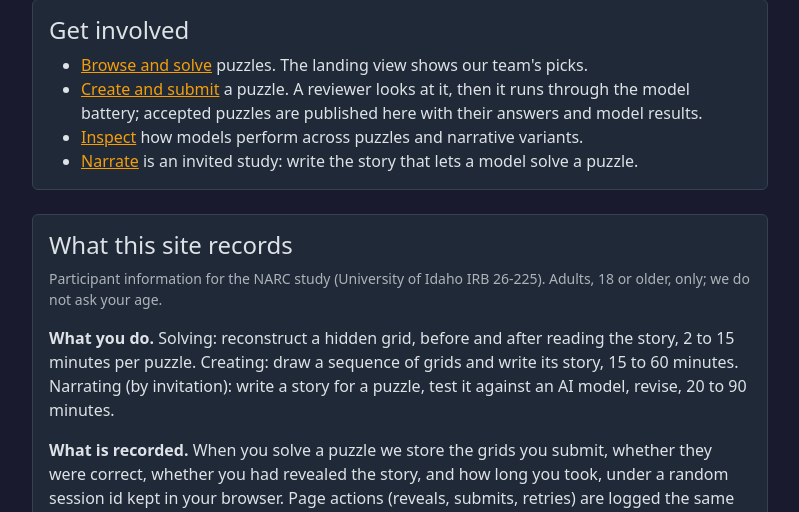
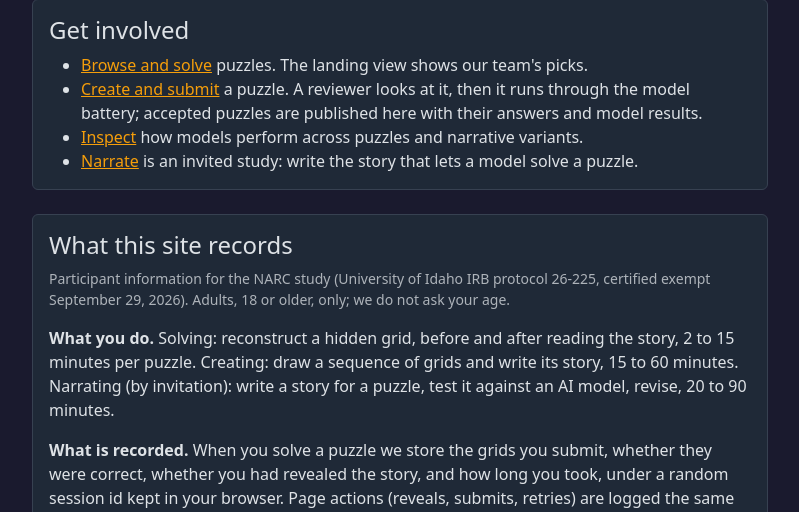
Before and after one commit to bertybaums/narc, a Flask app: page /about in a window 1280 px wide. Shown: the part 2471-2983 px from the top of the page, without its empty margins (240-1039 px from the left). Run offline with Flask 3, Linux system fonts and the light colour scheme; data that the repository does not hold is empty.

Commit message:
About: state the IRB exempt certification (protocol 26-225, September 29, 2026)
Co-Authored-By: Claude Fable 5.1 <noreply@anthropic.com>

```diff
--- a/templates/about.html
+++ b/templates/about.html
@@ -110,7 +110,7 @@
 <div class="card mb-4">
     <div class="card-body">
         <h4 id="records">What this site records</h4>
-        <p class="text-muted small">Participant information for the NARC study (University of Idaho IRB 26-225). Adults, 18 or older, only; we do not ask your age.</p>
+        <p class="text-muted small">Participant information for the NARC study (University of Idaho IRB protocol 26-225, certified exempt September 29, 2026). Adults, 18 or older, only; we do not ask your age.</p>
         <p><strong>What you do.</strong> Solving: reconstruct a hidden grid, before and after reading the story, 2 to 15 minutes per puzzle. Creating: draw a sequence of grids and write its story, 15 to 60 minutes. Narrating (by invitation): write a story for a puzzle, test it against an AI model, revise, 20 to 90 minutes.</p>
         <p><strong>What is recorded.</strong> When you solve a puzzle we store the grids you submit, whether they were correct, whether you had revealed the story, and how long you took, under a random session id kept in your browser. Page actions (reveals, submits, retries) are logged the same way. Votes are stored with a random id kept in your browser and your IP address, used only to limit repeat voting and deleted after 30 days. If you submit a puzzle, we store the puzzle and, only if you enter one, the name you want to be credited by. In Narrating we store every story you submit, when, how long you spent, whether you had viewed the existing story, the model's full response, a random participant id, and the shared invite code you used (which tells us which event or mailing you came from). We do not ask for your email or anything else about you.</p>
         <p><strong>How it is used and shared.</strong> Puzzles and stories you create may be published here with their answers and model results, in research papers, and in public datasets, word for word. A puzzle is credited by the name its contributor entered, or as by an anonymous contributor if none was entered; Narrate stories are never credited and invite codes are never published. Solving records are released only with hashed session ids and no IP addresses. Records are kept indefinitely as part of the published benchmark.</p>
```
